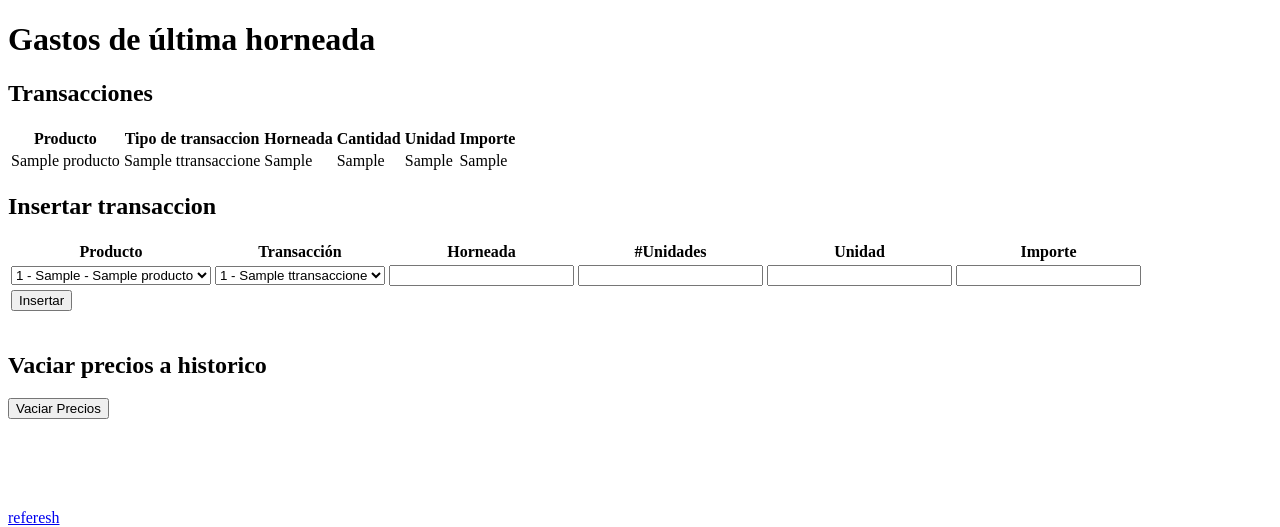
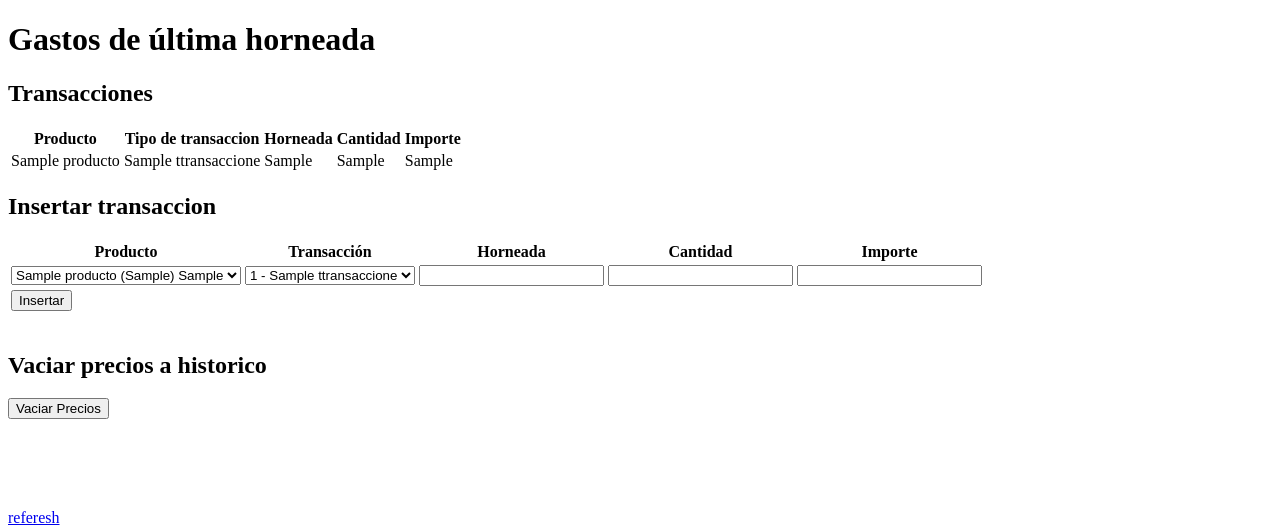
Before and after one commit to IngCCruz/BDC, a PHP site: page /ultima_horneada.php in a window 1280 px wide. Shown: the top 527 px of the page. Run offline with PHP 8.4, Linux system fonts and the light colour scheme; tables that the repository leaves empty or names only in its code hold one stand-in row (values such as "Sample post").

Commit message:
Modificacion en BD - columna unidad

```diff
--- a/ultima_horneada.php
+++ b/ultima_horneada.php
@@ -12,9 +12,9 @@
     <h1>Gastos de última horneada</h1>
     <h2>Transacciones</h2>
     <table>
-        <th>Producto</th><th>Tipo de transaccion</th><th>Horneada</th><th>Cantidad</th><th>Unidad</th><th>Importe</th>
+        <th>Producto</th><th>Tipo de transaccion</th><th>Horneada</th><th>Cantidad</th><th>Importe</th>
         <?php
-            $query = 'SELECT p.nombre as Nombre, tt.nombre as "TipoTransaccion", uh.Horneada, uh.Cantidad, uh.Unidad, uh.importe
+            $query = 'SELECT p.nombre as Nombre, tt.nombre as "TipoTransaccion", uh.Horneada, uh.Cantidad, uh.importe
                     FROM ultima_horneada uh
                     JOIN productos p ON uh.idproducto = p.id
                     JOIN ttransacciones tt ON uh.idttransaccion = tt.id;';
@@ -24,12 +24,11 @@
         ?>
 
         <tr>
-            <td><?php echo $row['Nombre'] ?>  </td>
-            <td><?php echo $row['TipoTransaccion'] ?>     </td>
-            <td><?php echo $row['Horneada'] ?> </td>
-            <td><?php echo $row['Cantidad'] ?>   </td>
-            <td><?php echo $row['Unidad'] ?>  </td>
-            <td><?php echo $row['importe'] ?>  </td>
+            <td><?php echo $row['Nombre'] ?></td>
+            <td><?php echo $row['TipoTransaccion'] ?></td>
+            <td><?php echo $row['Horneada'] ?></td>
+            <td><?php echo $row['Cantidad'] ?></td>
+            <td><?php echo $row['importe'] ?></td>
         </tr>
         <?php
             }
@@ -38,7 +37,7 @@
 
     <h2>Insertar transaccion</h2>
     <?php
-        $result0 = mysqli_query($link,"SELECT 1+max(id) FROM ultima_horneada") or die('Consulta fallida: ' . mysql_error());
+        $result0 = mysqli_query($link,"SELECT max(id)+1 FROM ultima_horneada") or die('Consulta fallida: ' . mysql_error());
         if (!$result0) {
             echo 'No se pudo ejecutar la consulta: ' . mysql_error();
             exit;
@@ -48,11 +47,11 @@
         if(!$idTransaccion){
             $idTransaccion = 1;
         }
-        $result1 = mysqli_query($link,"SELECT id,Grupo,Nombre FROM productos") or die('Consulta fallida: ' . mysql_error());
-        $result2 = mysqli_query($link,"SELECT id,Nombre FROM ttransacciones") or die('Consulta fallida: ' . mysql_error());
+        $result1 = mysqli_query($link,"SELECT id,grupo,nombre,unidad FROM productos") or die('Consulta fallida: ' . mysql_error());
+        $result2 = mysqli_query($link,"SELECT id,nombre FROM ttransacciones") or die('Consulta fallida: ' . mysql_error());
     ?>
     <table>
-        <th>Producto</th><th>Transacción</th><th>Horneada</th><th>#Unidades</th><th>Unidad</th><th>Importe</th>
+        <th>Producto</th><th>Transacción</th><th>Horneada</th><th>Cantidad</th><th>Importe</th>
         <form method="POST">
         <tr>
             <td>
@@ -60,9 +59,10 @@
                     <?php
                         while ($fila = $result1->fetch_assoc()):
                             $id = $fila['id'];
-                            $grupo = $fila['Grupo'];
-                            $nombre = $fila['Nombre'];
-                            echo "<option value=$id>$id - $grupo - $nombre</option>";
+                            $grupo = $fila['grupo'];
+                            $nombre = $fila['nombre'];
+                            $unidad = $fila['unidad'];
+                            echo "<option value=$id>$nombre ($grupo) $unidad</option>";
                         endwhile;
                     ?>
                 </select>
@@ -72,7 +72,7 @@
                     <?php
                         while ($fila = $result2->fetch_assoc()):
                             $id = $fila['id'];
-                            $nombre = $fila['Nombre'];
+                            $nombre = $fila['nombre'];
                             echo "<option value=$id>$id - $nombre</option>";
                         endwhile;
                     ?>
@@ -80,7 +80,6 @@
             </td>
             <td><input type="number" name="Horneada"></td>
             <td><input type="decimal" name="cantidad"></td>
-            <td><input type="text" name="unidad"></td>
             <td><input type="decimal" name="transaccion"></td>
         </tr>
         <tr>
@@ -90,7 +89,7 @@
     </table>
     <?php
         if(isset($_POST["submit"])) {
-            if(empty($_POST["idProducto"]) || empty($_POST["idTipoTransaccion"]) || empty($_POST["Horneada"]) || empty($_POST["cantidad"]) || empty($_POST["unidad"]) || empty($_POST["transaccion"])){
+            if(empty($_POST["idProducto"]) || empty($_POST["idTipoTransaccion"]) || empty($_POST["Horneada"]) || empty($_POST["cantidad"]) || empty($_POST["transaccion"])){
                 echo "<p>FALTAN DATOS</p>";
                 echo "<meta http-equiv='refresh' content='1'>";
             }else{
@@ -98,11 +97,10 @@
                 $idTipoTransaccion = $_POST["idTipoTransaccion"];
                 $Horneada = $_POST["Horneada"];
                 $cantidad = $_POST["cantidad"];
-                $unidad = $_POST["unidad"];
                 $transaccion = $_POST["transaccion"];
                 // Insert
-                $query = 'INSERT INTO ultima_horneada(id,idproducto,idttransaccion,horneada,cantidad,unidad,importe)
-                VALUES ('.$idTransaccion.','.$idProducto.','.$idTipoTransaccion.','.$Horneada.','.$cantidad.',"'.$unidad.'",'.$transaccion.')';
+                $query = 'INSERT INTO ultima_horneada(id,idproducto,idttransaccion,horneada,cantidad,importe)
+                VALUES ('.$idTransaccion.','.$idProducto.','.$idTipoTransaccion.','.$Horneada.','.$cantidad.','.$transaccion.')';
 
                 $result = mysqli_query($link,$query) or die('Consulta fallida: ' . mysql_error());
                 echo "<meta http-equiv='refresh' content='0'>";
@@ -110,6 +108,7 @@
         }
     ?>
     <br>
+
     <h2> Vaciar precios a historico </h2>
     <form method="POST">
         <input type="submit" name="submit2" value="Vaciar Precios">
@@ -117,7 +116,7 @@
 
     <?php
         if(isset($_POST["submit2"]) && !empty($_POST["submit2"])) {
-            $query = 'SELECT uh.id, uh.idproducto,r.fecha, uh.horneada, uh.cantidad, uh.importe precio, uh.importe/cantidad precio_unitario, uh.unidad FROM ultima_horneada uh JOIN reporte r ON uh.horneada = r.horneada';
+            $query = 'SELECT uh.id, uh.idproducto,r.fecha, uh.horneada, uh.cantidad, uh.importe precio, uh.importe/cantidad precio_unitario FROM ultima_horneada uh JOIN reporte r ON uh.horneada = r.horneada';
             $result = mysqli_query($link,$query) or die('Consulta fallida: ' . mysql_error());
             $var = mysqli_fetch_row($result);
             if(!$var){
@@ -126,8 +125,8 @@
             }else{
 
                 // Insert
-                $query = 'INSERT INTO productos_h(idproducto,fecha,horneada,cantidad,precio,precio_u,unidad)
-                VALUES ('.$var[1].',"'.$var[2].'",'.$var[3].','.$var[4].','.$var[5].','.$var[6].',"'.$var[7].'");';
+                $query = 'INSERT INTO productos_h(idproducto,fecha,horneada,cantidad,precio,precio_u)
+                VALUES ('.$var[1].',"'.$var[2].'",'.$var[3].','.$var[4].','.$var[5].','.$var[6].');';
                 $result = mysqli_query($link,$query) or die('Consulta fallida: ' . mysql_error());
                 $drop_query='DELETE FROM ultima_horneada WHERE id='.$var[0].';';
                 $result = mysqli_query($link,$drop_query) or die('Consulta fallida: ' . mysql_error());
```
Also changed, not shown: precios_historicos.php (+15 -18 lines), productos.php (+5 -3 lines).
